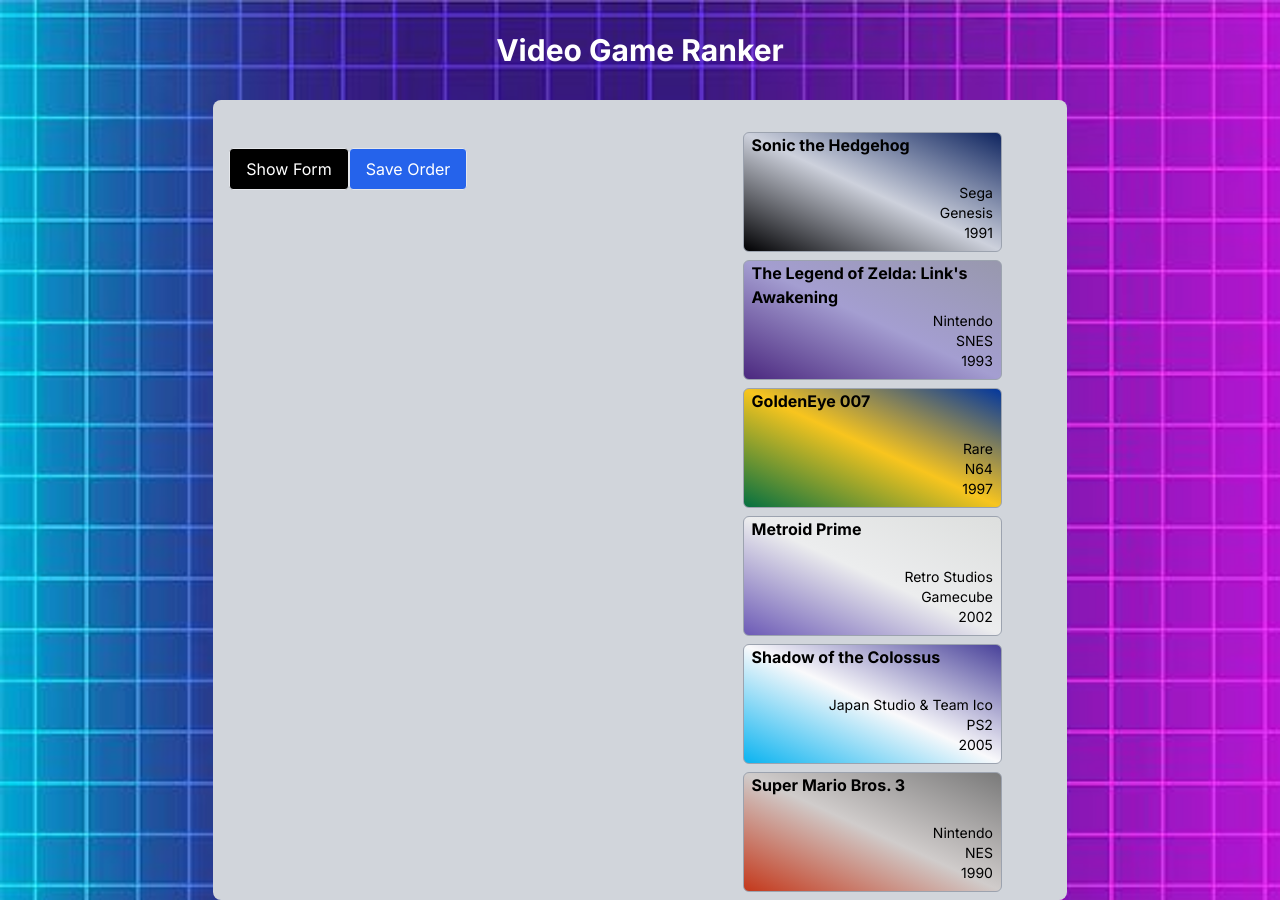
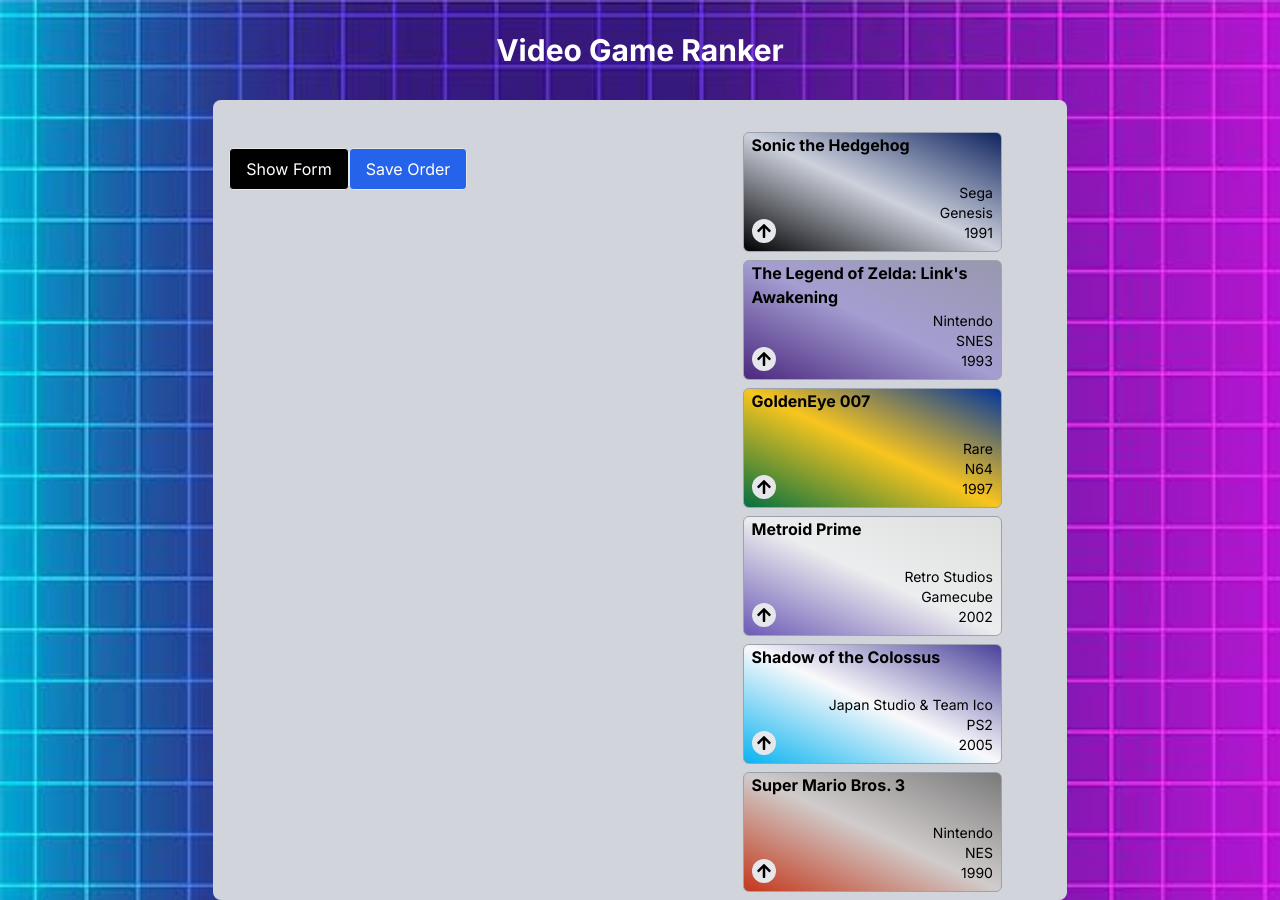
Before and after one commit to AM-TEK/vgranker, a Next.js app: page / in a window 1280 px wide. Built offline with nearby package versions, Linux system fonts and the light colour scheme.

Commit message:
add move to top functionality

```diff
--- a/components/VideoGameCard.js
+++ b/components/VideoGameCard.js
@@ -1,3 +1,5 @@
+import { FaArrowUp } from 'react-icons/fa';
+
 const getPlatformGradientClass = (platform) => {
   switch (platform) {
     case 'NES':
@@ -29,7 +31,7 @@ const getPlatformGradientClass = (platform) => {
   }
 };
 
-const VideoGameCard = ({ videoGames = [], onClick }) => {
+const VideoGameCard = ({ videoGames = [], onClick, onMoveToTop }) => {
   if (!videoGames || videoGames.length === 0) {
     return <p>No video games found.</p>;
   }
@@ -49,6 +51,15 @@ const VideoGameCard = ({ videoGames = [], onClick }) => {
               <p className="text-sm">{videoGame.platform}</p>
               <p className="text-sm">{videoGame.year}</p>
             </div>
+            <button
+              onClick={(e) => {
+                e.stopPropagation(); // Prevent click on the button from triggering the card's click event
+                onMoveToTop(videoGame.id);
+              }}
+              className="absolute p-1 bg-gray-200 rounded-full bottom-2 left-2"
+            >
+              <FaArrowUp />
+            </button>
         </div>
       ))}
     </div>
--- a/components/VideoGameList.js
+++ b/components/VideoGameList.js
@@ -2,16 +2,17 @@ import { useEffect, useState } from 'react';
 import VideoGameCard from './VideoGameCard';
 import VideoGameForm from './VideoGameForm';
 import useDragAndDrop from '../hooks/useDragAndDrop';
+import useMoveToTop from '@/hooks/useMoveToTop';
 import videoGamesData from '../lib/data'
 
 const VideoGameList = () => {
   const [videoGames, setVideoGames] = useState([]);
+  const [listName, setListName] = useState('');
+  const [isFormVisible, setIsFormVisible] = useState(false);
   // const [videoGames, setVideoGames] = useState(() => {
   //   const savedVideoGames = localStorage.getItem('videoGames');
   //   return savedVideoGames ? JSON.parse(savedVideoGames) : videoGamesData;
   // });
-  const [listName, setListName] = useState('');
-  const [isFormVisible, setIsFormVisible] = useState(false);
   // const [loading, setLoading] = useState(true);
   // const [error, setError] = useState(null);
   // const apiUrl = process.env.NEXT_PUBLIC_API_URL;
@@ -82,6 +83,21 @@ const VideoGameList = () => {
     // localStorage.setItem('videoGames', JSON.stringify(videoGames));
   };
 
+  const moveCardToTop = (id) => {
+    setVideoGames((prevVideoGames) => {
+      const cardIndex = prevVideoGames.findIndex((card) => card.id === id);
+      if (cardIndex === -1) return prevVideoGames;
+
+      const card = prevVideoGames[cardIndex];
+      const updatedVideoGames = [
+        card,
+        ...prevVideoGames.slice(0, cardIndex),
+        ...prevVideoGames.slice(cardIndex + 1),
+      ];
+      return updatedVideoGames;
+    });
+  };
+
 
   return (
     <div className="flex justify-center">
@@ -117,6 +133,7 @@ const VideoGameList = () => {
           <VideoGameCard
             videoGames={videoGames}
             onClick={() => {}}
+            onMoveToTop={moveCardToTop}
           />
         </div>
       </div>
--- /dev/null
+++ b/hooks/useMoveToTop.js
@@ -0,0 +1,24 @@
+import { useState } from 'react';
+
+const useMoveToTop = (initialVideoGames) => {
+  const [videoGames, setVideoGames] = useState(initialVideoGames);
+
+  const moveCardToTop = (id) => {
+    setVideoGames((prevVideoGames) => {
+      const cardIndex = prevVideoGames.findIndex((card) => card.id === id);
+      if (cardIndex === -1) return prevVideoGames;
+
+      const card = prevVideoGames[cardIndex];
+      const updatedVideoGames = [
+        card,
+        ...prevVideoGames.slice(0, cardIndex),
+        ...prevVideoGames.slice(cardIndex + 1),
+      ];
+      return updatedVideoGames;
+    });
+  };
+
+  return { videoGames, moveCardToTop };
+};
+
+export default useMoveToTop;
--- a/package.json
+++ b/package.json
@@ -13,6 +13,7 @@
     "next": "14.2.3",
     "react": "^18",
     "react-dom": "^18",
+    "react-icons": "^5.2.1",
     "uuid": "^9.0.1"
   },
   "devDependencies": {
```
Also changed, not shown: 1 other file (tests, documents, lock files or other folders).
